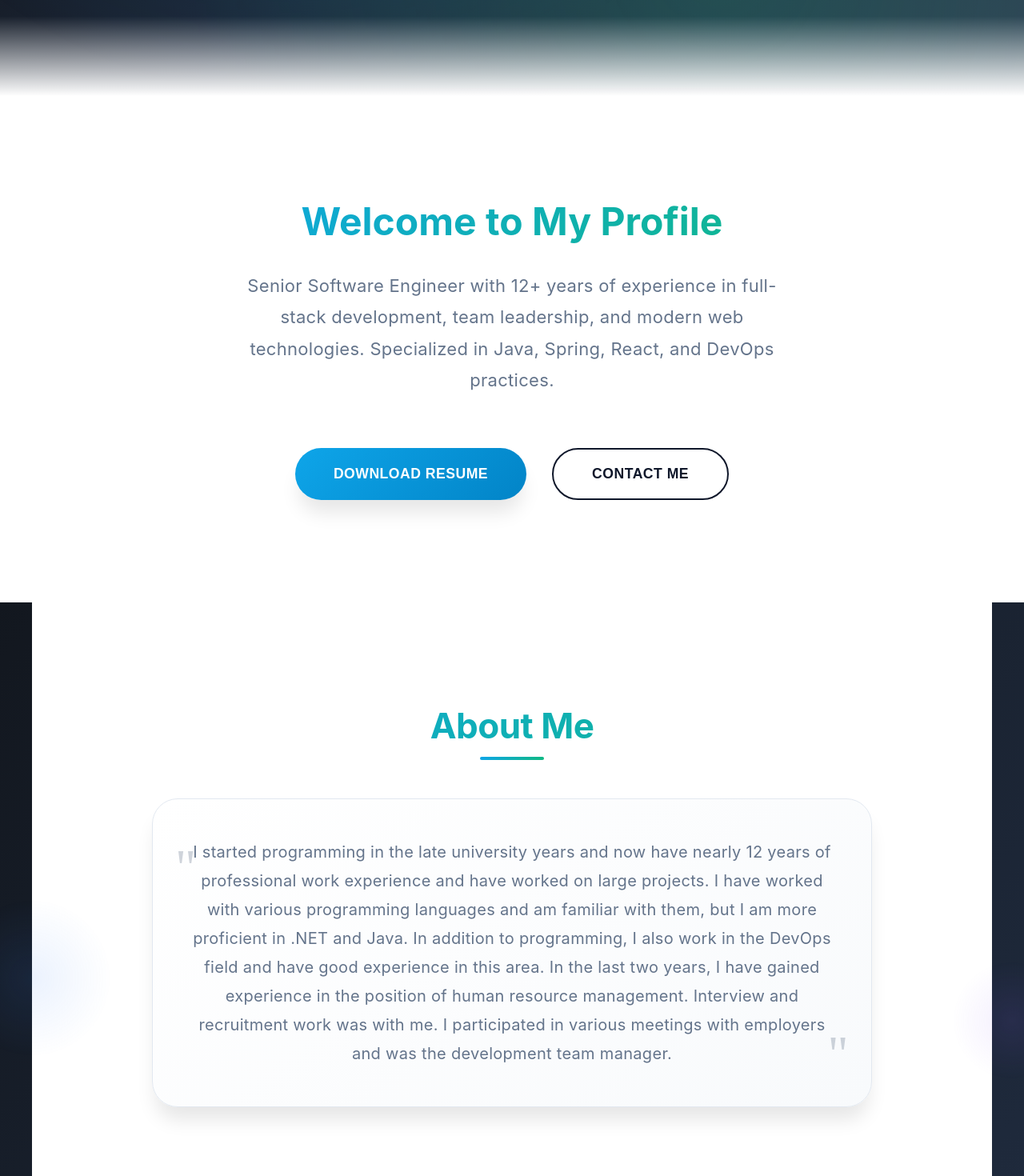
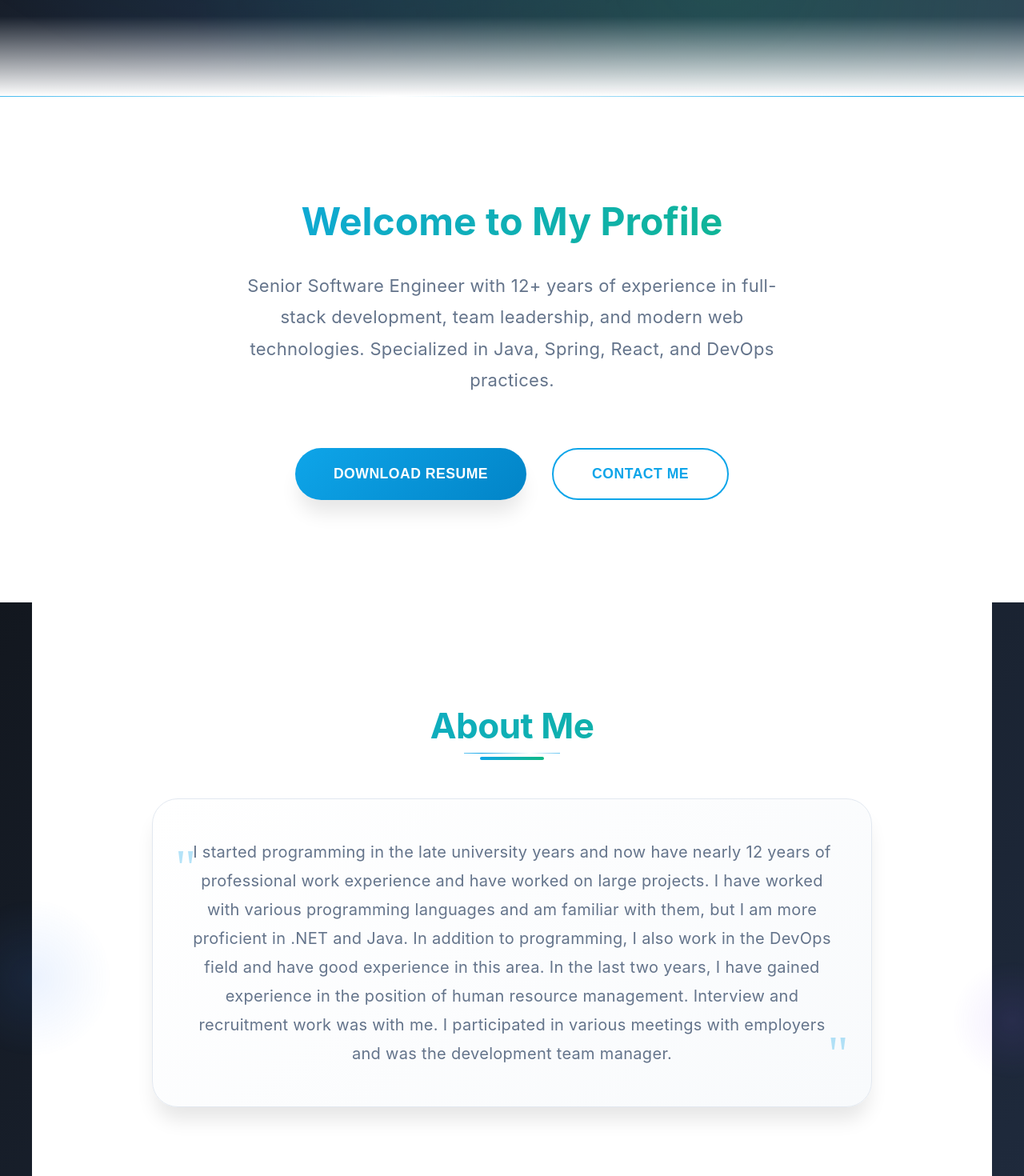
Before and after one commit to ruperaz/zarepour.ir, a Next.js app: page / in a window 1280 px wide. Shown: the part 680-2150 px from the top of the page at 80% size. Built offline with nearby package versions, Linux system fonts and the light colour scheme.

Commit message:
Replace primary-blue with primary-cyan
cgen-a4cf19b5a38443d682324882d0d49dcb

```diff
--- a/app/globals.css
+++ b/app/globals.css
@@ -165,18 +165,18 @@ body {
 .btn-secondary:focus,
 .lang-btn:focus,
 .social-link:focus {
-  outline: 2px solid var(--primary-blue);
+  outline: 2px solid var(--primary-cyan);
   outline-offset: 2px;
 }
 
 /* Enhanced selection styles */
 ::selection {
-  background: var(--primary-blue);
+  background: var(--primary-cyan);
   color: white;
 }
 
 ::-moz-selection {
-  background: var(--primary-blue);
+  background: var(--primary-cyan);
   color: white;
 }
 
@@ -449,7 +449,7 @@ body {
   left: 0;
   right: 0;
   height: 1px;
-  background: linear-gradient(90deg, transparent 0%, var(--primary-blue) 50%, transparent 100%);
+  background: linear-gradient(90deg, transparent 0%, var(--primary-cyan) 50%, transparent 100%);
   animation: shimmer 3s ease-in-out infinite;
 }
 
@@ -547,7 +547,7 @@ body {
 
 .btn-secondary {
   background: transparent;
-  color: var(--primary-blue);
+  color: var(--primary-cyan);
   padding: 1.25rem 3rem;
   border: 2px solid;
   border-image: var(--gradient-blue) 1;
@@ -659,7 +659,7 @@ body {
   transform: translateX(-50%);
   width: 120px;
   height: 1px;
-  background: linear-gradient(90deg, transparent 0%, var(--primary-blue) 50%, transparent 100%);
+  background: linear-gradient(90deg, transparent 0%, var(--primary-cyan) 50%, transparent 100%);
   animation: shimmer 2s ease-in-out infinite;
 }
 
@@ -740,7 +740,7 @@ body {
   top: -20px;
   left: -20px;
   font-size: 4rem;
-  color: var(--primary-blue);
+  color: var(--primary-cyan);
   opacity: 0.3;
   font-family: serif;
 }
@@ -751,7 +751,7 @@ body {
   bottom: -40px;
   right: -20px;
   font-size: 4rem;
-  color: var(--primary-blue);
+  color: var(--primary-cyan);
   opacity: 0.3;
   font-family: serif;
 }
@@ -859,7 +859,7 @@ body {
   content: '▶';
   position: absolute;
   left: 0;
-  color: var(--primary-blue);
+  color: var(--primary-cyan);
   font-size: 0.75rem;
   top: 0.125rem;
 }
```
